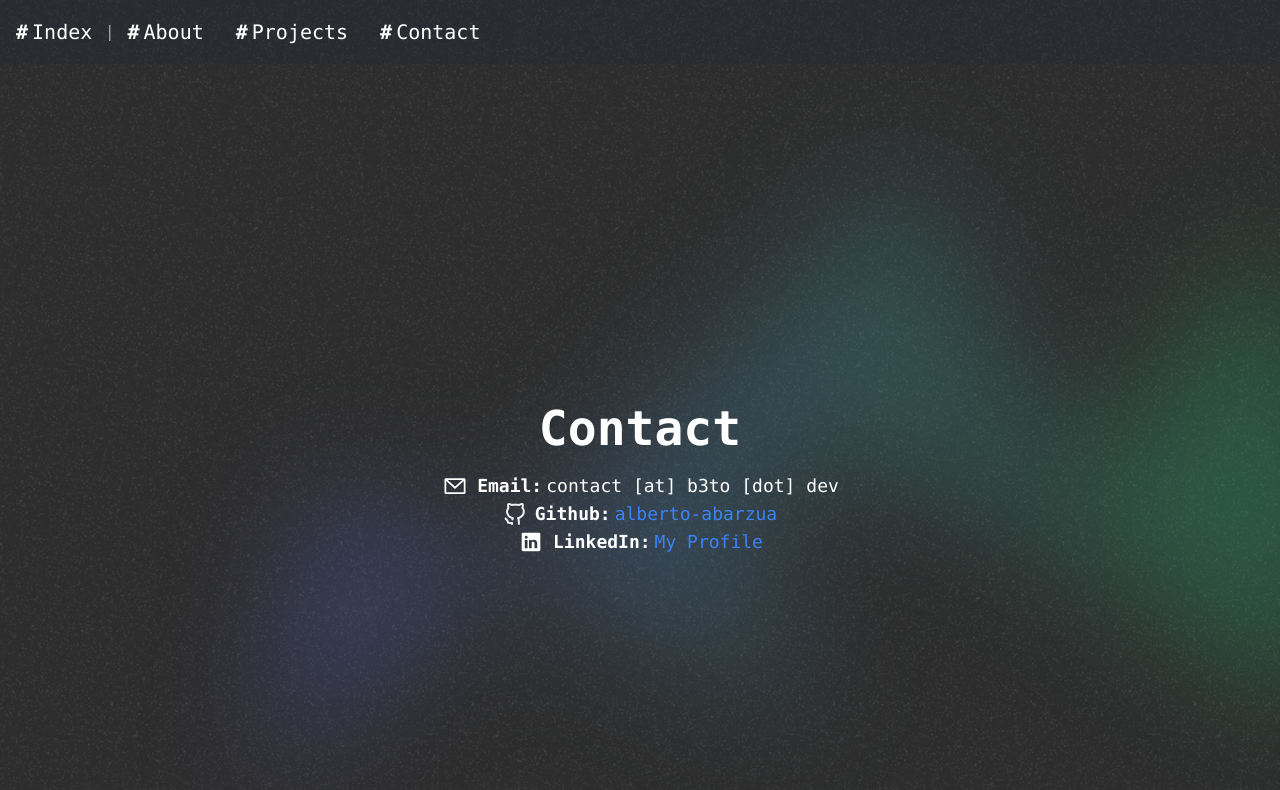
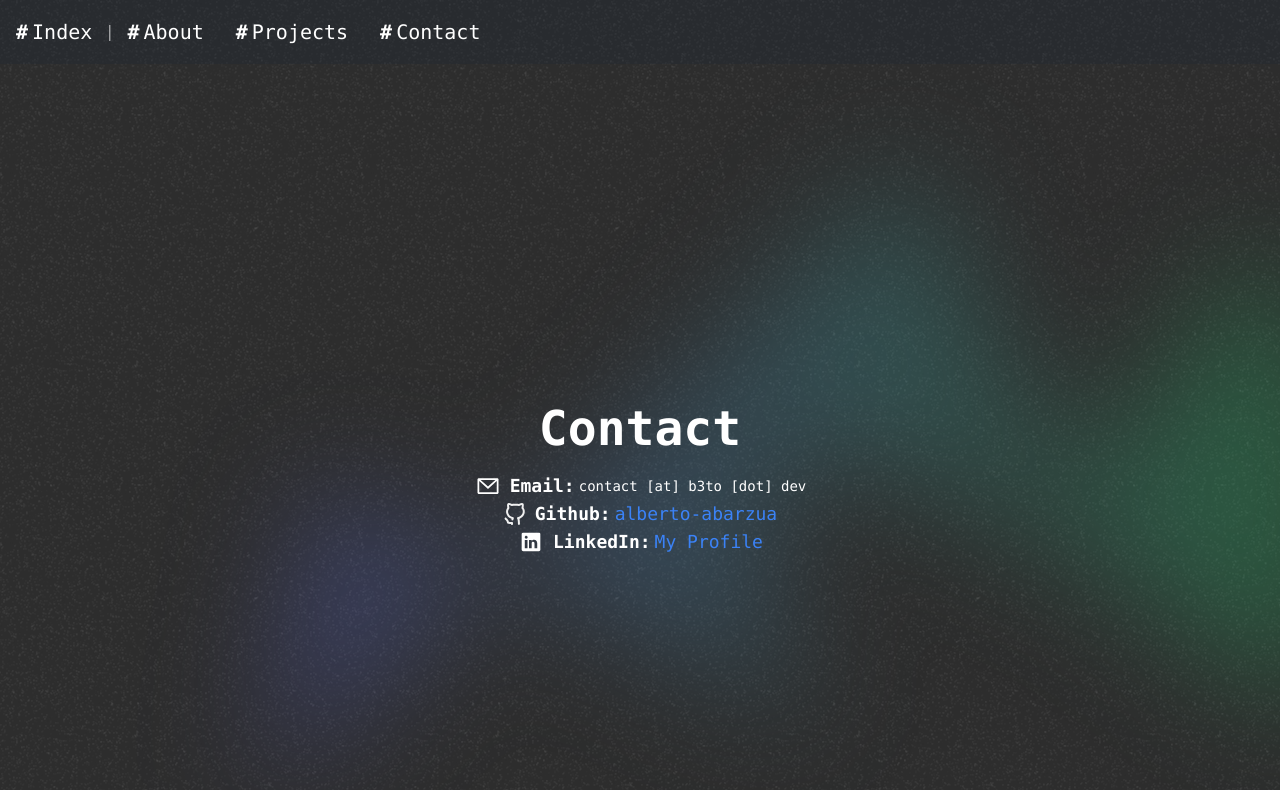
Before and after one commit to alberto-abarzua/portfolio, a React (Vite) app: page /contact in a window 1280 px wide. Shown: the top 790 px of the page. Built offline with nearby package versions, Linux system fonts and the light colour scheme.

Commit message:
chore: update ProjectCard.jsx css

```diff
--- a/src/routes/contact.jsx
+++ b/src/routes/contact.jsx
@@ -4,12 +4,12 @@ import GithubSVG from '@/assets/svgs/github.svg';
 const Contact = () => {
     return (
         <>
-            <div className="z-30 relative overflow-hidden isolate flex h-full min-h-screen w-full flex-col items-center justify-center text-white duration-300 animate-in fade-in slide-in-from-right">
+            <div className="relative isolate z-30 flex h-full min-h-screen w-full flex-col items-center justify-center overflow-hidden text-white duration-300 animate-in fade-in slide-in-from-right">
                 <h1 className="mb-5 font-mono text-5xl font-bold">Contact</h1>
                 <p className="justifiy-center flex flex-row items-center font-mono text-lg">
                     <img src={EmailSVG} alt="Email" className="mr-2 h-7 w-7 invert" />
-                    <span className="bg-blend-hue-180 mr-1 font-bold"> Email: </span>contact [at]
-                    b3to [dot] dev
+                    <span className="bg-blend-hue-180 mr-1 font-bold"> Email: </span>
+                    <span className="lg:text-md text-sm  ">contact [at] b3to [dot] dev</span>
                 </p>
                 <p className="justifiy-center flex flex-row items-center font-mono text-lg">
                     <img src={GithubSVG} alt="Github" className="mr-2 h-6 w-6 invert" />
```
